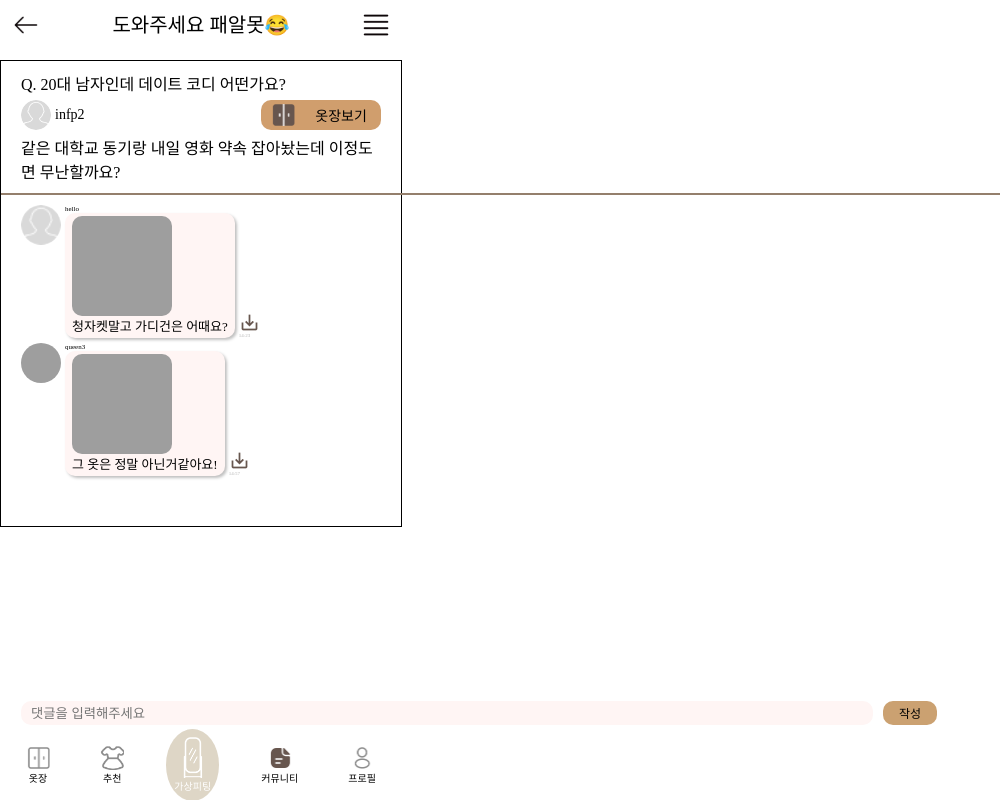
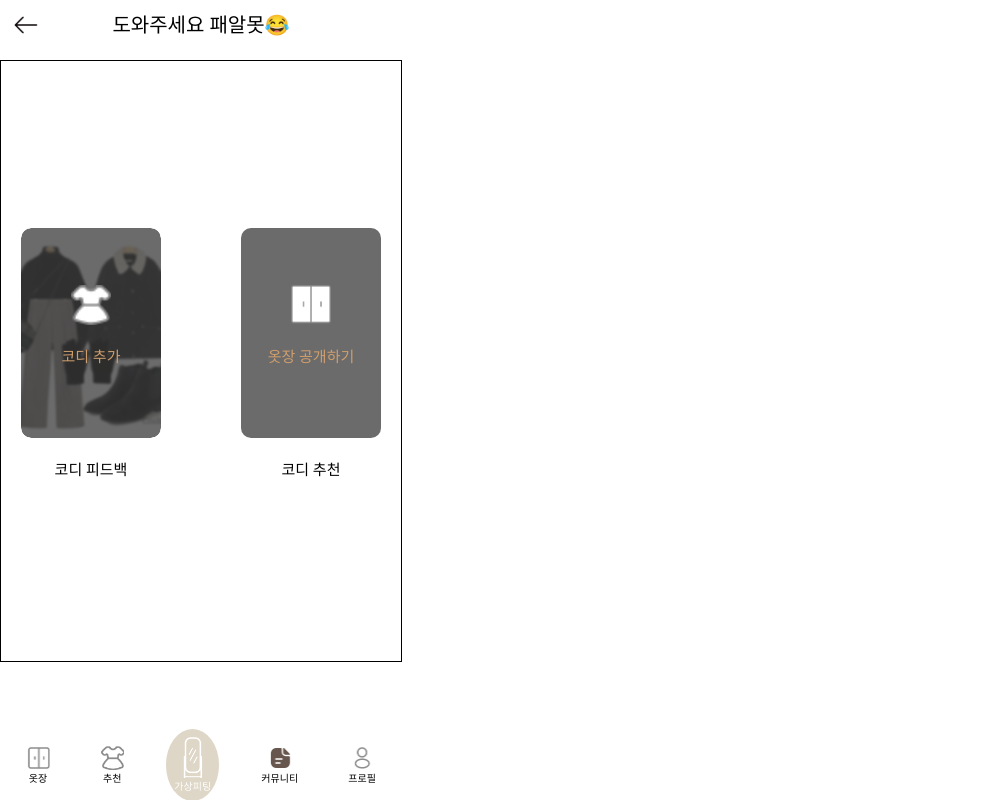
Before and after one commit to Jeong-WonSeok/Kkalong, a React (Create React App) app in the folder kkalong_fe/: page /community/HelpCodi/Add in a window 1280 px wide. Shown: the whole page, without its empty margins (0-1000 px from the left). Built offline with nearby package versions, Linux system fonts and the light colour scheme; grey boxes are pictures that could not be loaded; the HTML template or start-up script is replaced by a standard one; a web font is replaced by a local one.

Commit message:
[FE - S07P31B302-157] FEAT: 추가 선택

```diff
--- a/kkalong_fe/src/App.tsx
+++ b/kkalong_fe/src/App.tsx
@@ -13,6 +13,8 @@ import DetailBestDress from "./pages/Community/DetailBestDress";
 import AddBestDress from './pages/Community/AddBestDress';
 import MainHelpCodi from "./pages/Community/MainHelpCodi";
 import DetailHelpCodi from "./pages/Community/DetailHelpCodi";
+import AddSelectHelpCodi from './pages/Community/AddSelectHelpCodi';
+import AddHelpCodi from './pages/Community/AddHelpCodi';
 
 
 function App() {
@@ -26,10 +28,11 @@ function App() {
           <Route path='/community/BestDress/Add' element={<AddBestDress/>}></Route>
           <Route path='/community/BestDress/:BestDressId' element={<DetailBestDress/>}></Route>
           <Route path='/community/HelpCodi' element={<MainHelpCodi/>}></Route>
+          <Route path='/community/HelpCodi/Add' element={<AddSelectHelpCodi/>}></Route>
+          <Route path='/community/HelpCodi/Add/:Category' element={<AddHelpCodi/>}></Route>
           <Route path='/community/HelpCodi/:HelpCodiId' element={<DetailHelpCodi/>}></Route>
           <Route path="/closet" element={<MainCloset />}></Route>
         </Routes>
-        <FooterBar/>
       </Router>
     </div>
   );
--- a/kkalong_fe/src/components/Community/CommentMessage.tsx
+++ b/kkalong_fe/src/components/Community/CommentMessage.tsx
@@ -16,7 +16,7 @@ export default function CommentMessage({comment}: {comment: commentType}) {
             {comment.content}
           </Message>
           <MessageContainer style={{justifyContent: 'flex-end', marginLeft: '4px'}}>
-            <CodiSave src={codiSave}/>
+            {comment.codi_img ? <CodiSave src={codiSave}/> : null}
             <Date>
               {comment.create_at.slice(11,16)}
             </Date>
--- /dev/null
+++ b/kkalong_fe/src/pages/Community/AddHelpCodi.tsx
@@ -0,0 +1,7 @@
+import React from 'react'
+
+export default function AddHelpCodi() {
+  return (
+    <div>AddHelpCodi</div>
+  )
+}
--- /dev/null
+++ b/kkalong_fe/src/pages/Community/AddSelectHelpCodi.tsx
@@ -0,0 +1,105 @@
+import React from 'react'
+import styled from 'styled-components'
+import { useNavigate } from 'react-router-dom'
+
+import TopNav from '../../components/ui/TopNav'
+import { BackArrow, CategoryText } from './MainBestDress'
+import FooterBar from '../../components/ui/FooterBar'
+
+import BackArrowImg from '../../assets/icon/Nav/BackArrow.png'
+import AddCodiExample from '../../assets/icon/Community/AddCodiExample.jpg'
+import AddCodi from '../../assets/icon/Community/addCodi.png'
+import AddCloset from '../../assets/icon/Community/addCloset.png'
+
+
+
+export default function AddSelectHelpCodi() {
+  const navigate = useNavigate()
+  return (
+    <div>
+      <TopNav type={''}>
+        <BackArrow src={BackArrowImg}/>
+        <CategoryText>도와주세요 패알못😂</CategoryText>
+        <div style={{ width: '30px', height: '30px'}}></div>
+      </TopNav>
+
+    <Container>
+      <div>
+      <CodiBackground onClick={()=>{navigate('/community/HelpCodi/Add/Codi')}}>
+        <SelectContainer>
+          <ImgContainer>
+            <SelectImg src={AddCodi}/>
+            <SelectSpan>코디 추가</SelectSpan>
+          </ImgContainer>
+        </SelectContainer>
+      </CodiBackground>
+      <SelectSpan style={{color: 'black', fontFamily: 'var(--base-font-500)'}}>코디 피드백</SelectSpan>
+      </div>
+      <div>
+      <SelectContainer onClick={()=>{navigate('/community/HelpCodi/Add/Closet')}}>
+        <ImgContainer>
+          <SelectImg src={AddCloset}/>
+          <SelectSpan>옷장 공개하기</SelectSpan>
+        </ImgContainer>
+      </SelectContainer>
+      <SelectSpan style={{color: 'black', fontFamily: 'var(--base-font-500)'}}>코디 추천</SelectSpan>
+      </div>
+    </Container>
+
+    <FooterBar/>
+    </div>
+  )
+}
+
+const Container = styled.div`
+  padding: 20px;
+  height: 70vh;
+  margin: auto 0;
+  overflow: hidden;
+  touch-action: none;
+  display: flex;
+  flex-direction: row;
+  justify-content: space-between;
+  align-items: center;
+`
+
+const CodiBackground = styled.div`
+  background-image: url(${AddCodiExample});
+  position: relative;
+  width: 140px;
+  height: 210px;
+  border-radius: 10px;
+  background-position: center;
+  background-size: cover;
+  overflow: hidden;
+`
+
+const SelectContainer = styled.div`
+  width: 140px;
+  height: 210px;
+  border-radius: 10px;
+  background: rgba(56, 56, 56, 0.74);
+  backdrop-filter: blur(1px);
+  display: flex;
+  justify-content: center;
+  align-items: center;
+`
+
+const ImgContainer = styled.div`
+  display: flex;
+  flex-direction: column;
+`
+
+const SelectImg = styled.img`
+  margin: 0 auto;
+  width: 40px;
+  height: 40px;
+`
+
+const SelectSpan = styled.p`
+  font-size: 15px;
+  font-family: var(--font-base-400);
+  color: var(--primary-color-300);
+  margin-top: 20px;
+  text-align: center;
+`
--- a/kkalong_fe/src/pages/Community/DetailBestDress.tsx
+++ b/kkalong_fe/src/pages/Community/DetailBestDress.tsx
@@ -1,5 +1,5 @@
 import { useEffect, useState } from 'react'
-import styled from 'styled-components'
+import styled, { keyframes } from 'styled-components'
 import TopNav from '../../components/ui/TopNav'
 import FooterBar from '../../components/ui/FooterBar'
 import Profile from '../../components/Community/Profile'
@@ -8,6 +8,7 @@ import CommentContainer from '../../components/Community/CommentContainer'
 import BackArrow from '../../assets/icon/Nav/BackArrow.png'
 import Menu from '../../assets/icon/Nav/menu.png'
 import like from '../../assets/icon/Community/like.png'
+import AlreadyLike from '../../assets/icon/Community/alreadyLike.png'
 
 import { BestDresserArticle, Container } from './MainCommunity'
 
@@ -30,8 +31,13 @@ export interface ArticleType extends BestDresserArticle{
   comment: Array<commentType>
 }
 
+type LikeType = {
+  Like: boolean
+}
+
 export default function DetailBestDress() {
   // undefined 값을 없애주기 위해서 설정
+  const [Like, setLike] = useState(false)
   const defaultComment: Array<commentType> = []
   const navigate = useNavigate()
   const pramas = useParams()
@@ -94,7 +100,8 @@ export default function DetailBestDress() {
               <CustomText>{Article?.post_user.nickname}</CustomText>
             </ProfileContainer>
             <LikeContainer>
-              <Likeimg src={like}/>
+              {!!!Like && <Likeimg Like={Like} src={like} onClick={()=> setLike(!!!Like)}/>}
+              {Like && <Likeimg Like={Like} src={AlreadyLike} onClick={()=> setLike(!!!Like)}/>}
               <CustomText style={{fontSize: '13px'}}>{Article?.post_like}</CustomText>
             </LikeContainer>
           </div>
@@ -145,7 +152,7 @@ const LikeContainer = styled.div`
   display: flex;
 `
 
-const Likeimg = styled.img`
+const Likeimg = styled.img<LikeType>`
   width: 20px;
   height: 20px;
   margin-right: 3px;
@@ -164,4 +171,5 @@ export const LineDiv = styled.div`
   width: 100vw;
   margin: 10px 0;
   height: 2px;
+  z-index: 3;
 `
--- a/kkalong_fe/src/pages/Community/MainBestDress.tsx
+++ b/kkalong_fe/src/pages/Community/MainBestDress.tsx
@@ -9,9 +9,6 @@ import { BestDresserArticle, Container } from './MainCommunity'
 
 import backArrow from '../../assets/icon/Nav/BackArrow.png'
 import AddArticle from '../../assets/icon/Community/addArticle.png'
-
-
-
 
 export default function MainBestDress() {
   const navigate = useNavigate()
@@ -87,18 +84,18 @@ const BestContainer = styled(Container)`
   flex-wrap: wrap;
 `
 
-const BackArrow = styled.img`
+export const BackArrow = styled.img`
   width: 30px;
   height: 30px;
   margin: auto 0;
 `
 
-const CategoryText = styled.p`
+export const CategoryText = styled.p`
   line-height: 0;
   font-family: var(--base-font-600);
 `
 
-const PlusImg = styled.img`
+export const PlusImg = styled.img`
   width: 40px;
   height: 40px;
   position: fixed;
--- a/kkalong_fe/src/pages/Community/MainHelpCodi.tsx
+++ b/kkalong_fe/src/pages/Community/MainHelpCodi.tsx
@@ -1,12 +1,18 @@
 import { useState, useEffect } from 'react'
 import styled from 'styled-components'
+import { useNavigate } from 'react-router-dom'
+
 import TopNav from '../../components/ui/TopNav'
+import FooterBar from '../../components/ui/FooterBar'
+import HelpCodi from '../../components/Community/HelpCodi'
+import { Container, HelpCodiArticle } from './MainCommunity'
+import { CategoryText } from './MainBestDress'
+import { PlusImg } from './MainBestDress'
 
 import backArrow from '../../assets/icon/Nav/BackArrow.png'
-import { useNavigate } from 'react-router-dom'
-import FooterBar from '../../components/ui/FooterBar'
-import { Container, HelpCodiArticle } from './MainCommunity'
-import HelpCodi from '../../components/Community/HelpCodi'
+import AddArticle from '../../assets/icon/Community/addArticle.png'
+
+
 
 type ButtonType = {
   tap?: boolean;
@@ -102,6 +108,7 @@ export default function MainHelpCodi() {
           })}
         </ClosetContainer>}
 
+        <PlusImg src={AddArticle} onClick={()=> navigate('/community/HelpCodi/Add')}/>
       <FooterBar/>
     </div>
   )
@@ -112,15 +119,11 @@ const BackArrow = styled.img`
   height: 30px;
   margin: auto 0;
 `
-
-const CategoryText = styled.p`
-  line-height: 0;
-  font-family: var(--base-font-600);
-`
 const CodiContainer = styled(Container)`
   display: flex;
   flex-direction: row;
   flex-wrap: wrap;
+  z-index: 1;
 `
 
 const ClosetContainer = styled(Container)`
```
Also changed, not shown: kkalong_fe/src/pages/Community/MainCommunity.tsx (+3 -4 lines), kkalong_fe/src/assets/icon/Community/AddCodiExample.jpg (added).
